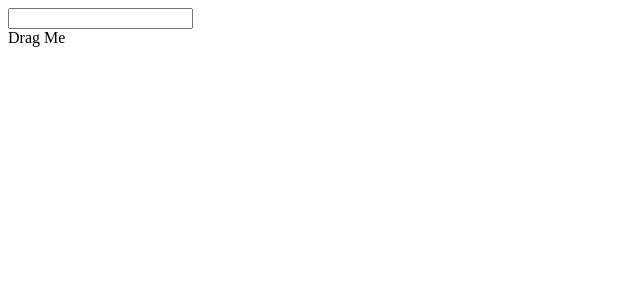
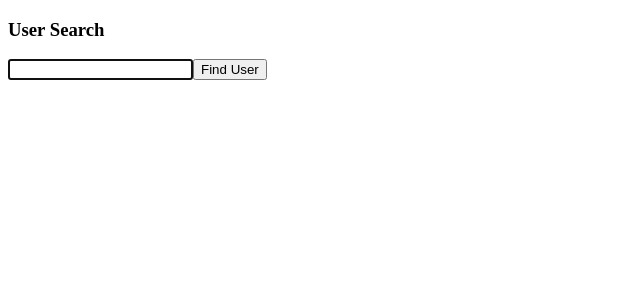
Before and after one commit to shinyoungyou/TS_React, a React (Create React App) app: page / in a window 1280 px wide. Shown: the top 300 px of the page, without its empty margins (0-640 px from the left). Built offline with nearby package versions, Linux system fonts and the light colour scheme.

Commit message:
✍️ useRef w TS, HTMLInputElement

```diff
--- a/src/index.tsx
+++ b/src/index.tsx
@@ -1,6 +1,6 @@
 // 1) Import ReactDOM library
 import ReactDOM from 'react-dom/client';
-import EventComponent from './events/EventComponent';
+import UserSearch from './refs/UserSearch';
 
 // 2) Get a reference to the div with ID root
 const el = document.getElementById('root');
@@ -12,7 +12,7 @@ const root = ReactDOM.createRoot(el!);
 const App = () => {
   return (
     <div>
-      <EventComponent/>
+      <UserSearch/>
     </div>
   );
 }
--- a/src/refs/UserSearch.tsx
+++ b/src/refs/UserSearch.tsx
@@ -14,7 +14,7 @@ const UserSearch: React.FC = () => {
 
   useEffect(()=>{
     if(!inputRef.current) return; // 이렇게 early return 을 해주면, 아랫줄에 에러가 안 남.
-    inputRef.current.focus();
+    inputRef.current.focus(); // 사용자가 직접 input에 focus를 주지 않아도, 이 컴포넌트가 렌더링 되기만 하면 자동으로 알아서 focusing을 주는 기능
   }, [])
 
   const handleClick = () => {
```
